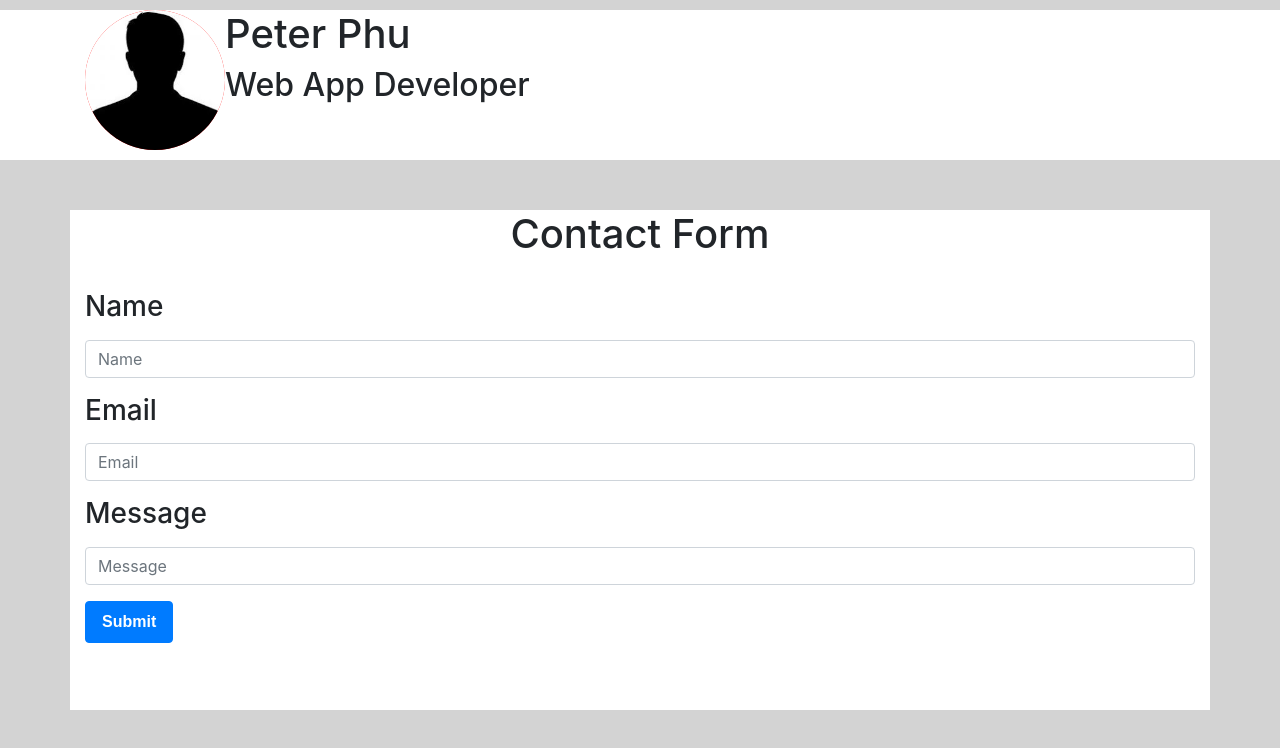
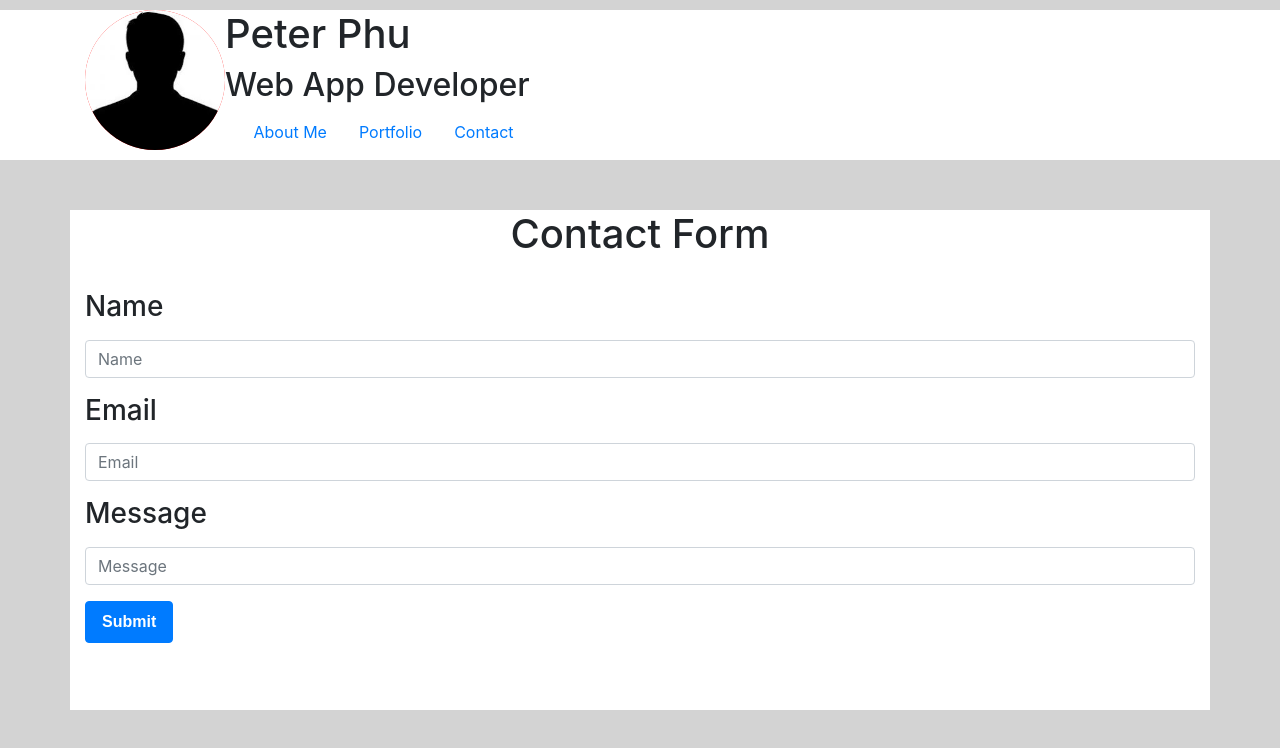
Before and after one commit to phupeter916/Portfolio, a plain HTML site: page contact.html in a window 1280 px wide. Drawn offline with nearby package versions, Linux system fonts and the light colour scheme.

Commit message:
added links

```diff
--- a/contact.html
+++ b/contact.html
@@ -16,6 +16,18 @@
             <div class="profile-content float-left">
                 <h1 class="name">Peter Phu</h1>
                 <h2 class="desc">Web App Developer</h2>
+
+                <ul class="nav justify-content-end">
+                    <li class="nav-item">
+                        <a class="nav-link active" href="index.html" target="_blank">About Me</a>
+                    </li>
+                    <li class="nav-item">
+                        <a class="nav-link" href="portfolio.html" target="_blank">Portfolio</a>
+                    </li>
+                    <li class="nav-item">
+                        <a class="nav-link" href="contact.html" target="_blank">Contact</a>
+                    </li>
+                </ul>
             </div><!--//profile-->
 
         </div><!--//container-->
```
Also changed, not shown: index.html (+1 -1 lines), portfolio.html (+12 -0 lines).
